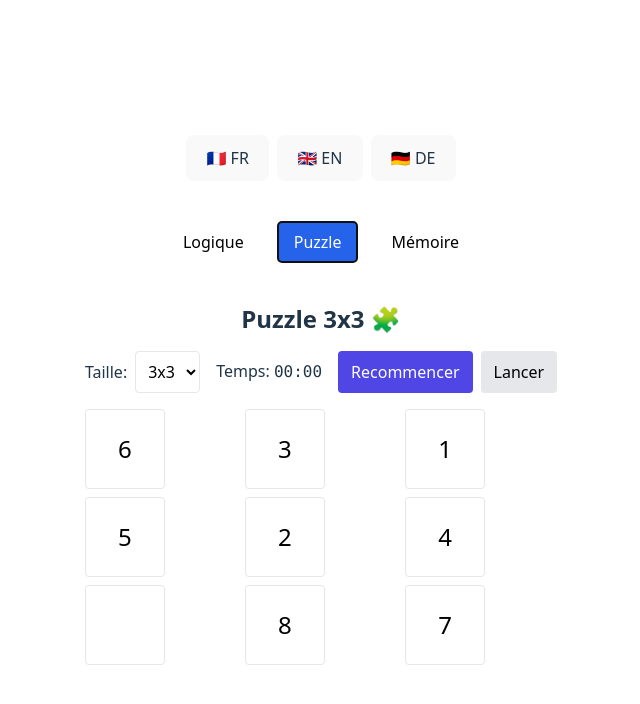
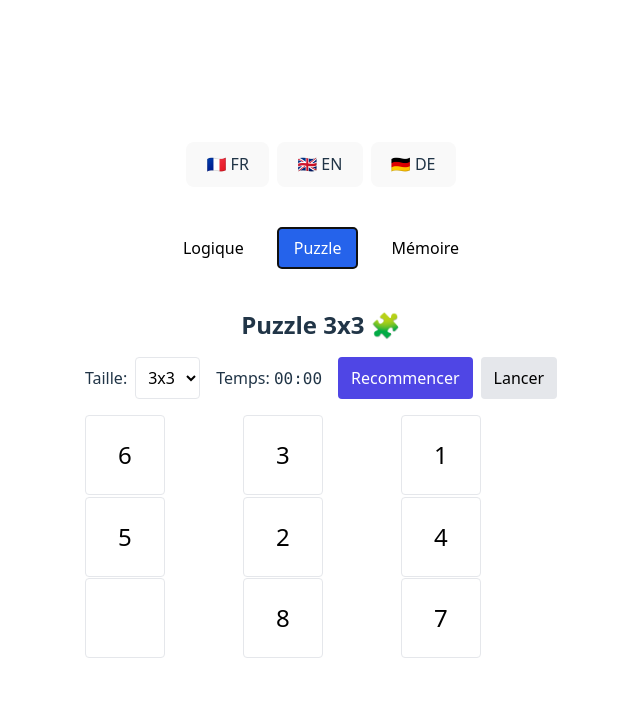
Before and after one commit to Seth68/logiquest, a React (Vite) app: page / in a window 1280 px wide. Both pictures are taken after a click on the button "Puzzle". Shown: the top 704 px of the page, without its empty margins (319-959 px from the left). Built offline with nearby package versions, Linux system fonts and the light colour scheme.

Commit message:
correcte gap

```diff
--- a/src/components/MemoryGame.jsx
+++ b/src/components/MemoryGame.jsx
@@ -114,7 +114,7 @@ export default function MemoryGame() {
   // dynamic grid style
   const gridStyle = {
     gridTemplateColumns: `repeat(${size.cols}, minmax(0, 1fr))`,
-    gap: "0.5rem",
+    gap: "0.1rem",
   };
 
   const cellSizeClass = size.cols >= 5 ? "w-12 h-12 text-xl" : "w-16 h-16 text-2xl";
--- a/src/components/PuzzleGame.jsx
+++ b/src/components/PuzzleGame.jsx
@@ -257,7 +257,7 @@ export default function PuzzleGame() {
         style={{
           display: "grid",
           gridTemplateColumns: `repeat(${gridCols}, minmax(0, 1fr))`,
-          gap: "0.5rem",
+          gap: "0.1rem",
           width: "auto",
         }}
       >
```
